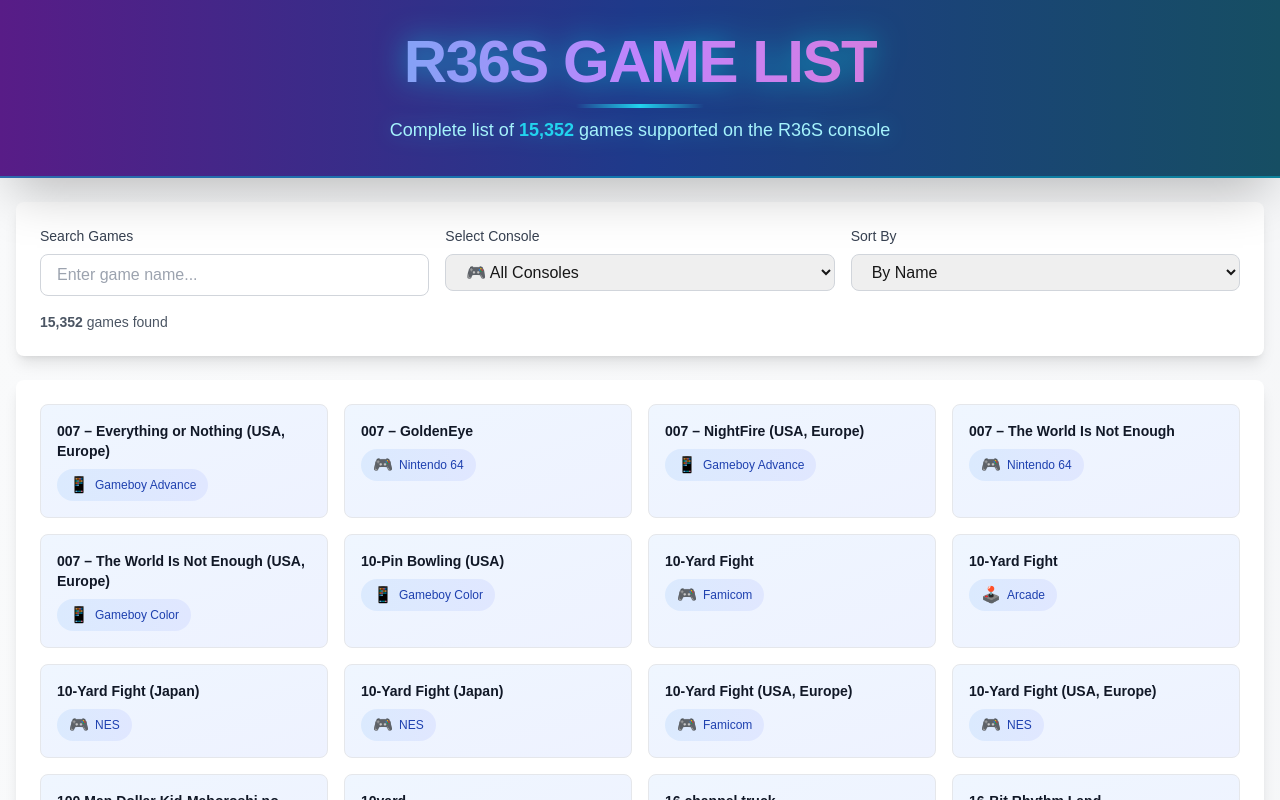
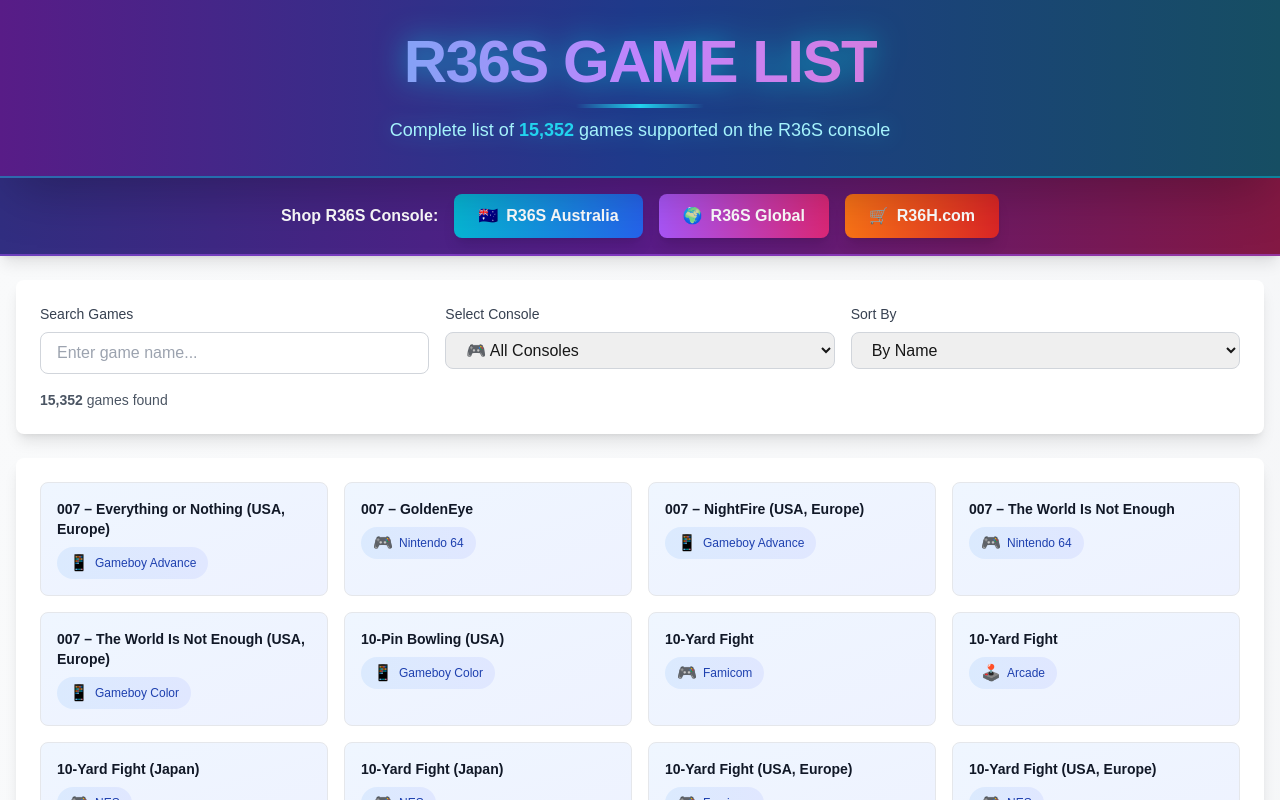
Before and after one commit to kerembasbug/r36s-game-list, a Next.js app: page / in a window 1280 px wide. Shown: the top 800 px of the page. Built offline with nearby package versions, Linux system fonts and the light colour scheme.

Commit message:
Add CTA bar with shop links below header

```diff
--- a/app/page.tsx
+++ b/app/page.tsx
@@ -110,6 +110,42 @@
           </p>
         </div>
       </header>
+
+      {/* CTA Bar */}
+      <div className="bg-gradient-to-r from-indigo-900 via-purple-900 to-pink-900 border-b-2 border-purple-500/50 shadow-lg">
+        <div className="container mx-auto px-4 py-4">
+          <div className="flex flex-wrap justify-center items-center gap-4">
+            <span className="text-white font-semibold text-sm md:text-base">Shop R36S Console:</span>
+            <a
+              href="https://r36s.com.au"
+              target="_blank"
+              rel="noopener noreferrer"
+              className="inline-flex items-center gap-2 px-6 py-2.5 bg-gradient-to-r from-cyan-500 to-blue-600 text-white font-bold rounded-lg shadow-lg hover:from-cyan-600 hover:to-blue-700 transition-all duration-300 transform hover:scale-105 hover:shadow-xl text-sm md:text-base"
+            >
+              <span>🇦🇺</span>
+              <span>R36S Australia</span>
+            </a>
+            <a
+              href="https://r36shandheld.com"
+              target="_blank"
+              rel="noopener noreferrer"
+              className="inline-flex items-center gap-2 px-6 py-2.5 bg-gradient-to-r from-purple-500 to-pink-600 text-white font-bold rounded-lg shadow-lg hover:from-purple-600 hover:to-pink-700 transition-all duration-300 transform hover:scale-105 hover:shadow-xl text-sm md:text-base"
+            >
+              <span>🌍</span>
+              <span>R36S Global</span>
+            </a>
+            <a
+              href="https://r36h.com"
+              target="_blank"
+              rel="noopener noreferrer"
+              className="inline-flex items-center gap-2 px-6 py-2.5 bg-gradient-to-r from-orange-500 to-red-600 text-white font-bold rounded-lg shadow-lg hover:from-orange-600 hover:to-red-700 transition-all duration-300 transform hover:scale-105 hover:shadow-xl text-sm md:text-base"
+            >
+              <span>🛒</span>
+              <span>R36H.com</span>
+            </a>
+          </div>
+        </div>
+      </div>
 
       {/* Filters */}
       <div className="container mx-auto px-4 py-6">
```
